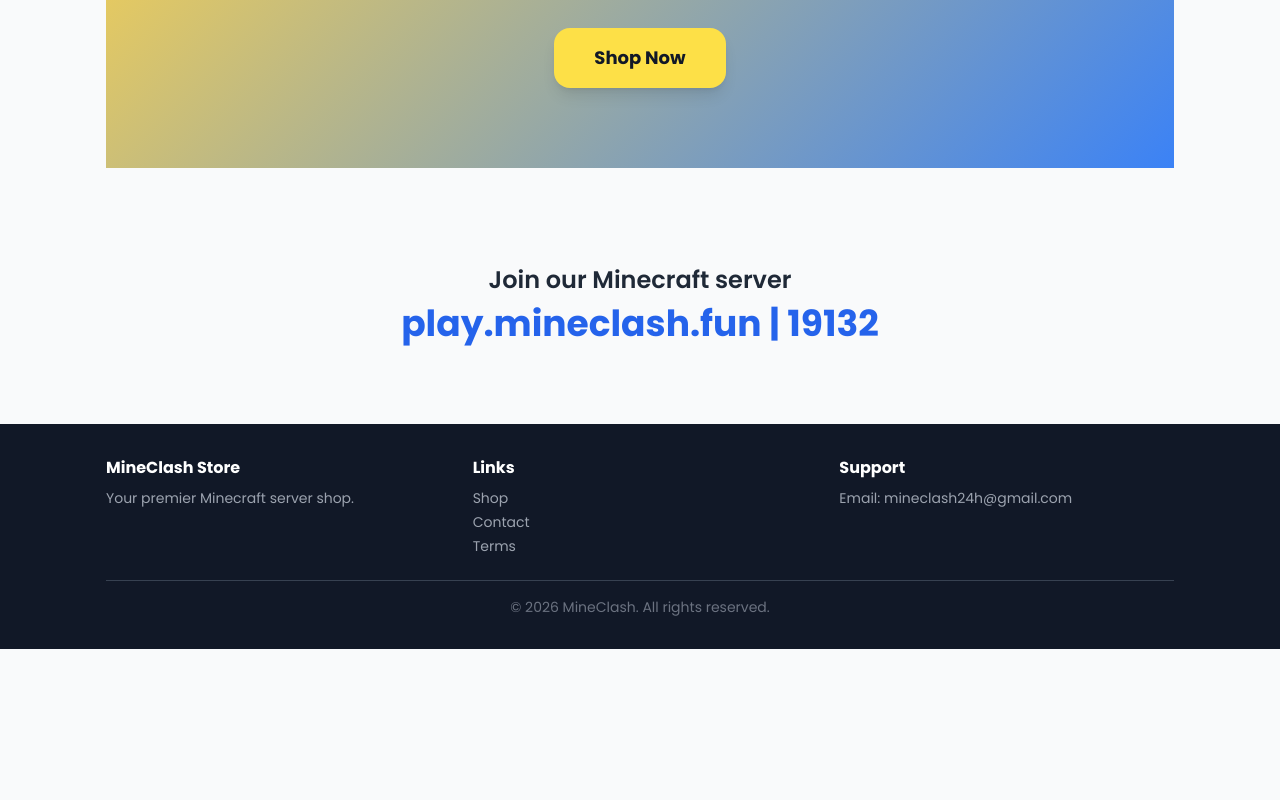
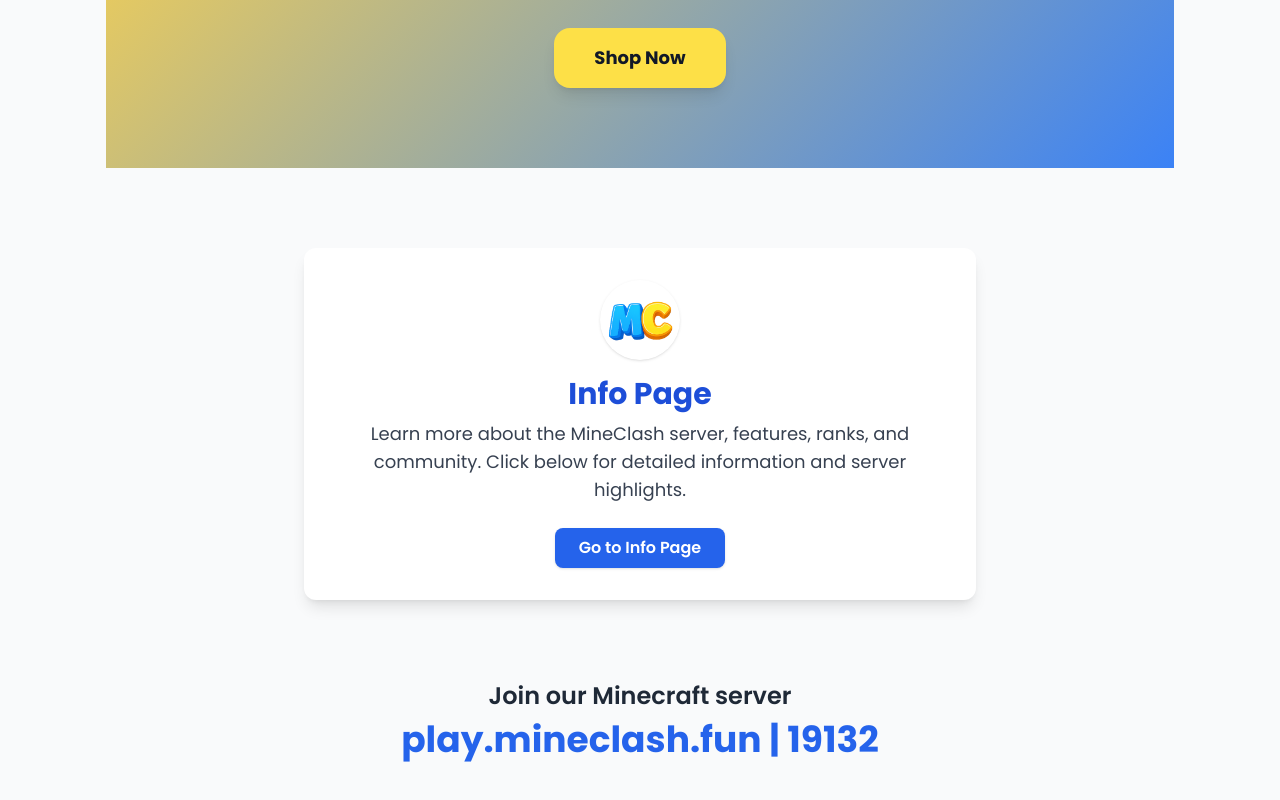
Before and after one commit to mineclash24h-blip/mineclash-store, a Next.js app: page / in a window 1280 px wide. Shown: the part 560-1360 px from the top of the page. Before the commit the page ends 1209 px from the top, so only its background shows below. Built offline with nearby package versions, Linux system fonts and the light colour scheme.

Commit message:
Add info box to home page with link to info page

```diff
--- a/pages/index.tsx
+++ b/pages/index.tsx
@@ -23,6 +23,7 @@
         </div>
       </section>
 
+
       <section className="hero-banner py-20 mb-12">
         <div className="container mx-auto px-4">
           <div className="flex flex-col items-center justify-center gap-8">
@@ -31,6 +32,18 @@
               <p className="text-lg text-gray-100 mb-8">Shop ranks, crates and exclusive items for your Minecraft server.</p>
               <Link href="/shop" className="inline-block px-10 py-4 bg-yellow-300 text-gray-900 rounded-2xl font-bold text-lg hover:bg-yellow-400 shadow-lg hover:shadow-xl transition-shadow">Shop Now</Link>
             </div>
+          </div>
+        </div>
+      </section>
+
+      {/* Info Box Section */}
+      <section className="py-8">
+        <div className="container mx-auto px-4 flex justify-center">
+          <div className="w-full max-w-2xl bg-white rounded-xl shadow-lg p-8 flex flex-col items-center">
+            <img src="/images/top%20logo.png" alt="Server Logo" className="w-20 h-20 mb-4 rounded-full shadow" />
+            <h2 className="text-3xl font-bold mb-2 text-blue-700">Info Page</h2>
+            <p className="text-lg text-gray-700 mb-6 text-center">Learn more about the MineClash server, features, ranks, and community. Click below for detailed information and server highlights.</p>
+            <Link href="/info" className="inline-block px-6 py-2 bg-blue-600 text-white rounded-lg font-semibold text-base hover:bg-blue-700 shadow hover:shadow-md transition">Go to Info Page</Link>
           </div>
         </div>
       </section>
```
